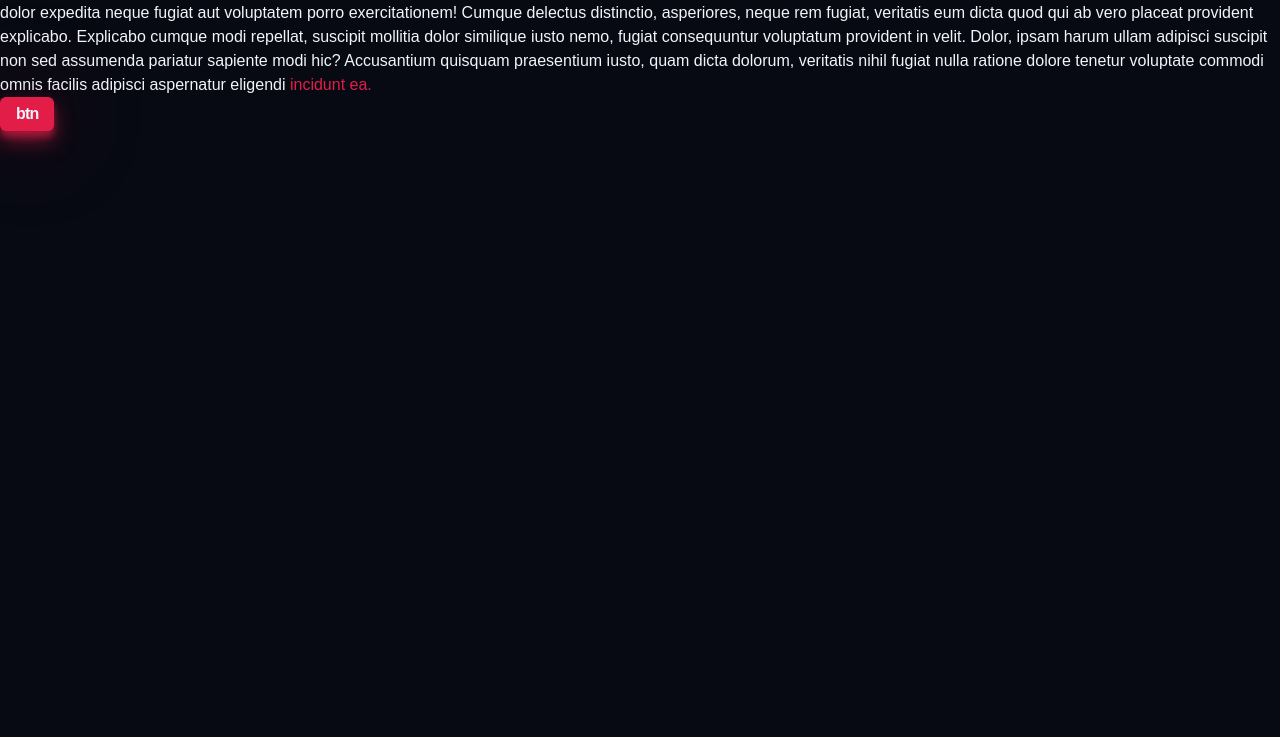
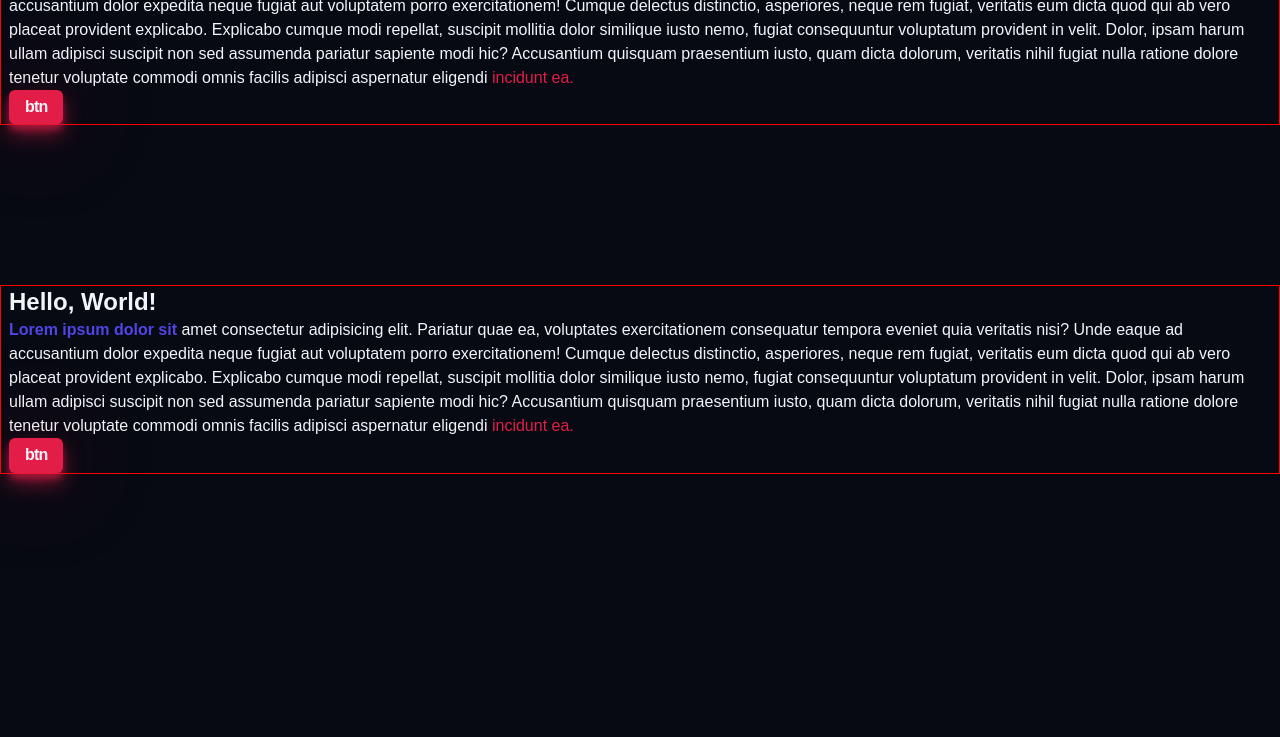
Before and after one commit to AnikaTahsin06/responsive-portfolio, a website built with Vite: page portfolio/index.html in a window 1280 px wide. Shown: the part 63-800 px from the top of the page. Built offline with nearby package versions, Linux system fonts and the light colour scheme; a web font is replaced by a local one.

Commit message:
completed setup for utility classes and media query break points

```diff
--- a/portfolio/index.html
+++ b/portfolio/index.html
@@ -1,5 +1,6 @@
 <!doctype html>
 <html lang="en">
+
 <head>
   <meta charset="UTF-8" />
   <link rel="icon" type="image/svg+xml" href="/vite.svg" />
@@ -7,10 +8,33 @@
   <link href="https://api.fontshare.com/v2/css?f[]=general-sans@400,500,600,700&display=swap" rel="stylesheet">
   <title>Dev server</title>
 </head>
+
 <body>
+  <article class="container">
     <h1>Hello, World!</h1>
-    <p><strong>Lorem ipsum dolor sit</strong> amet consectetur adipisicing elit. Pariatur quae ea, voluptates exercitationem consequatur tempora eveniet quia veritatis nisi? Unde eaque ad accusantium dolor expedita neque fugiat aut voluptatem porro exercitationem! Cumque delectus distinctio, asperiores, neque rem fugiat, veritatis eum dicta quod qui ab vero placeat provident explicabo. Explicabo cumque modi repellat, suscipit mollitia dolor similique iusto nemo, fugiat consequuntur voluptatum provident in velit. Dolor, ipsam harum ullam adipisci suscipit non sed assumenda pariatur sapiente modi hic? Accusantium quisquam praesentium iusto, quam dicta dolorum, veritatis nihil fugiat nulla ratione dolore tenetur voluptate commodi omnis facilis adipisci aspernatur eligendi <a>incidunt ea.</a></p>
+    <p><strong>Lorem ipsum dolor sit</strong> amet consectetur adipisicing elit. Pariatur quae ea, voluptates
+      exercitationem consequatur tempora eveniet quia veritatis nisi? Unde eaque ad accusantium dolor expedita neque
+      fugiat aut voluptatem porro exercitationem! Cumque delectus distinctio, asperiores, neque rem fugiat, veritatis
+      eum dicta quod qui ab vero placeat provident explicabo. Explicabo cumque modi repellat, suscipit mollitia dolor
+      similique iusto nemo, fugiat consequuntur voluptatum provident in velit. Dolor, ipsam harum ullam adipisci
+      suscipit non sed assumenda pariatur sapiente modi hic? Accusantium quisquam praesentium iusto, quam dicta dolorum,
+      veritatis nihil fugiat nulla ratione dolore tenetur voluptate commodi omnis facilis adipisci aspernatur eligendi
+      <a>incidunt ea.</a></p>
     <button class="btn">btn</button>
+  </article>
+  <article class="container section">
+    <h1>Hello, World!</h1>
+    <p><strong>Lorem ipsum dolor sit</strong> amet consectetur adipisicing elit. Pariatur quae ea, voluptates
+      exercitationem consequatur tempora eveniet quia veritatis nisi? Unde eaque ad accusantium dolor expedita neque
+      fugiat aut voluptatem porro exercitationem! Cumque delectus distinctio, asperiores, neque rem fugiat, veritatis
+      eum dicta quod qui ab vero placeat provident explicabo. Explicabo cumque modi repellat, suscipit mollitia dolor
+      similique iusto nemo, fugiat consequuntur voluptatum provident in velit. Dolor, ipsam harum ullam adipisci
+      suscipit non sed assumenda pariatur sapiente modi hic? Accusantium quisquam praesentium iusto, quam dicta dolorum,
+      veritatis nihil fugiat nulla ratione dolore tenetur voluptate commodi omnis facilis adipisci aspernatur eligendi
+      <a>incidunt ea.</a></p>
+    <button class="btn">btn</button>
+  </article>
   <script type="module" src="./src/main.js"></script>
 </body>
+
 </html>
--- a/portfolio/styles/style.css
+++ b/portfolio/styles/style.css
@@ -9,6 +9,23 @@
 
     /* rose rgb(225, 29, 72) */
   /* indigo rgb(79, 70, 229) */
+
+  /* sizes */
+  --size-xxs: 0.5rem;
+  --size-xs: 0.75rem;
+  --size-sm: 0.875rem;
+  --size-base: 1rem;
+  --size-lg: 1.125rem;
+  --size-xl: 1.25rem;
+  --size-2xl: 1.5rem;
+  --size-3xl: 1.875rem;
+  --size-4xl: 2.25rem;
+  --size-5xl: 3rem;
+  --size-6xl: 3.75rem;
+  --size-7xl: 4.5rem;
+  --size-8xl: 6rem;
+  --size-9xl: 8rem;
+  --size-10xl: 10rem;
 }
 
 * {
--- a/portfolio/styles/utils.css
+++ b/portfolio/styles/utils.css
@@ -24,17 +24,55 @@
   margin-right: auto;
   padding-left: 0.5rem;
   padding-right: 0.5rem;
+  border: 1px solid red;
 }
 
 .section {
   margin-top: 5rem;
 }
 
-  .loading {
-    filter: blur(40px) grayscale(100%);
+/* xs */
+@media (min-width: 475px) {
+  .container {
+    max-width: 475px;
+  }
 }
 
-  .loaded {
-    filter: blur(0) grayscale(0);
-    transition: 0.7s ease-in-out;
+/* sm */
+@media (min-width: 640px) {
+  .container {
+    max-width: 640px;
   }
+}
+
+/* md */
+@media (min-width: 768px) {
+  .container {
+    max-width: 768px;
+  }
+}
+
+/* lg */
+@media (min-width: 1024px) {
+  .container {
+    max-width: 1024px;
+  }
+
+  .section {
+    margin-top: 10rem;
+  }
+}
+
+/* xl */
+@media (min-width: 1280px) {
+  .container {
+    max-width: 1280px;
+  }
+}
+
+/* 2xl */
+@media (min-width: 1536px) {
+  .container {
+    max-width: 1536px;
+  }
+}
```
Lines whose indentation alone changed are shown as unchanged.
